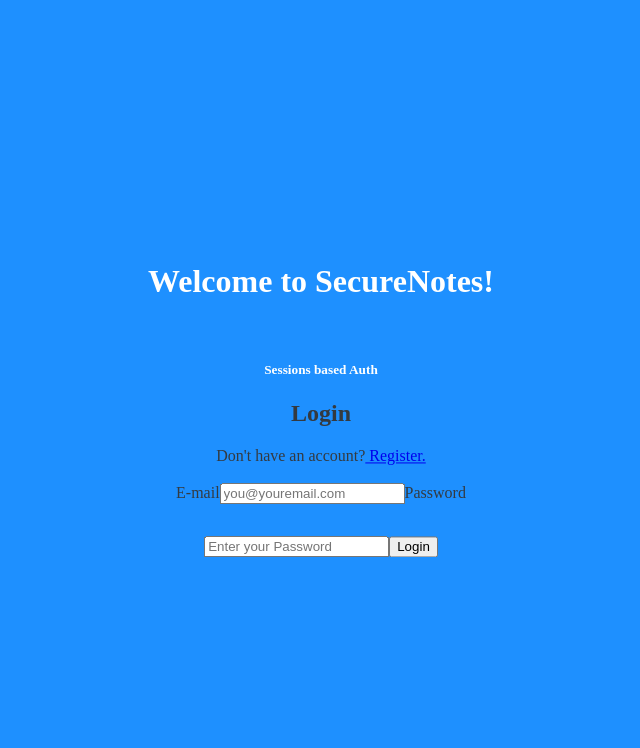
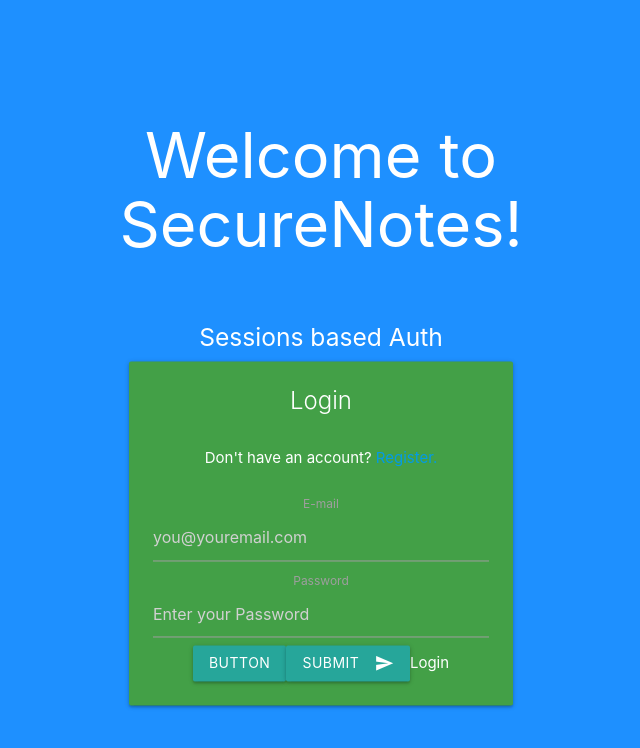
Before and after one commit to AliabbasMerchant/SecureNotes, a React (Create React App) app in the folder client/: page /login in a window 1280 px wide. Shown: the top 748 px of the page, without its empty margins (319-959 px from the left). Built offline with nearby package versions, Linux system fonts and the light colour scheme; no server answers.

Commit message:
implementing materialize css

```diff
--- a/client/public/index.html
+++ b/client/public/index.html
@@ -10,6 +10,13 @@
       content="Web site created using create-react-app"
     />
     <link rel="apple-touch-icon" href="%PUBLIC_URL%/logo192.png" />
+    <link href="https://fonts.googleapis.com/icon?family=Material+Icons" rel="stylesheet">
+
+    <!-- Compiled and minified CSS -->
+    <link rel="stylesheet" href="https://cdnjs.cloudflare.com/ajax/libs/materialize/1.0.0/css/materialize.min.css">
+
+    <!-- Compiled and minified JavaScript -->
+    <script src="https://cdnjs.cloudflare.com/ajax/libs/materialize/1.0.0/js/materialize.min.js"></script>
     <!--
       manifest.json provides metadata used when your web app is installed on a
       user's mobile device or desktop. See https://developers.google.com/web/fundamentals/web-app-manifest/
--- a/client/src/components/HomePage.js
+++ b/client/src/components/HomePage.js
@@ -9,7 +9,8 @@ import store from "../store";
 import { isAuth } from "../actions/authActions";
 
 var divStyle = {
-    color: 'white'
+    color: 'white',
+    font: 'Times New Roman'
 }
 
 export class HomePage extends Component {
@@ -37,12 +38,12 @@ export class HomePage extends Component {
 
                     {
                         this.props.button && <Link className='divStyle' to='/login'>
-                            <button size="lg" color="blue">Sign In</button>
+                            <a class="waves-effect waves-light btn large">Sign In</a>
                         </Link>
                     }
                     {
                         this.props.button && <Link className='divStyle' to='/register'>
-                            <button size="lg" color="blue">Register</button>
+                            <a class="waves-effect waves-light btn large">Register</a>
                         </Link>
                     }
                     </div>
--- a/client/src/components/Login.js
+++ b/client/src/components/Login.js
@@ -70,12 +70,14 @@ class Login extends Component {
         }
         return (
           <div className={className}>
-
-                <Card>
-                    <CardBody >
-                      <CardTitle> <h2><strong>Login</strong></h2></CardTitle>
-                    <CardSubtitle className="text-muted">Don't have an account?
-                    <Link to="/register"> Register. </Link></CardSubtitle>
+            <div className="card green darken-1">
+                <div className="card-content white-text" >
+                  <span className="card-title">Login </span>
+                  <br/>
+                <p className="text-muted">
+                  Don't have an account?
+                  <Link to="/register"> Register. </Link>
+                </p>
                 <br/>
                 {this.state.msg ? (
               <Alert color="danger">{this.state.msg}</Alert>
@@ -104,15 +106,24 @@ class Login extends Component {
                       className="mb-3"
                       onChange={this.onChange}
                     />
-                        <Button size="lg" color="dark" style={{ marginTop: "2rem" }} block>
+                    <a class="waves-effect waves-light btn">button</a>
+                    <button class="btn waves-effect waves-light" type="submit" name="action">Submit
+                      <i class="material-icons right">send</i>
+                    </button>
                         { this.props.loading ?
-                           <span >Logging in.. <Spinner size="sm" color="light" /></span> : <span>Login</span>}
-                        </Button>
+                        <span >Logging in..
+                          <Spinner size="sm" color="light" />
+                        </span> :
+                        <span>
+                          Login
+                        </span>
+
+                        }
+
                   </FormGroup>
                 </Form>
-                    </CardBody>
-                </Card>
-
+                </div>
+            </div>
           </div>
         )
     }
--- a/client/src/index.js
+++ b/client/src/index.js
@@ -5,7 +5,7 @@ import * as serviceWorker from './serviceWorker';
 import { BrowserRouter } from "react-router-dom";
 
 ReactDOM.render(
-    <BrowserRouter basename="/sessions-auth-app">
+    <BrowserRouter basename="/">
         <App />
     </BrowserRouter>
     , document.getElementById('root'));
--- a/package.json
+++ b/package.json
@@ -26,8 +26,6 @@
     "fs": "0.0.1-security",
     "http": "0.0.0",
     "mongoose": "^5.8.9",
-    "passport": "^0.4.1",
-    "passport-google-auth": "^1.0.2",
     "path": "^0.12.7",
     "socket.io": "^2.3.0"
   }
```
Also changed, not shown: 1 other file (tests, documents, lock files or other folders). Lines whose indentation alone changed are shown as unchanged.
